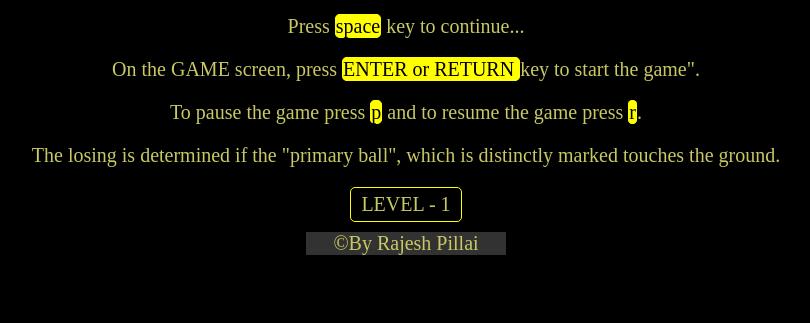
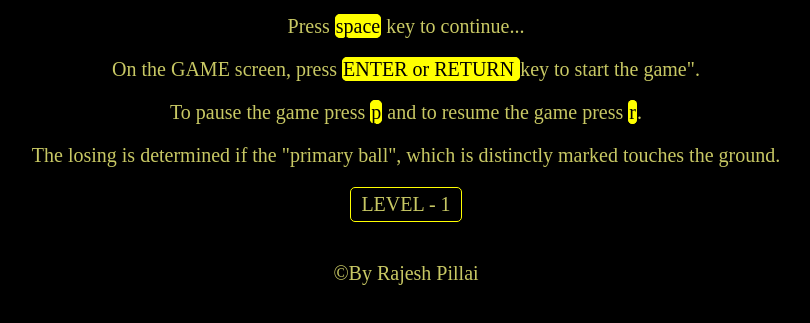
Before and after one commit to rajeshpillai/prework-extreme-breakout-game, a plain HTML site: page index.html in a window 1280 px wide. Shown: the part 105-428 px from the top of the page, without its empty margins (234-1044 px from the left). Drawn offline with Linux system fonts and the light colour scheme; a web font is replaced by a local one.

Commit message:
Updated css

```diff
--- a/css/game.css
+++ b/css/game.css
@@ -53,10 +53,9 @@ html, body {
 }
 
 .copyright {
-  margin: 0 auto;
+  margin: 40px auto;
   width:200px;
-  padding-top: 40px 10;
-  background-color: rgb(50,50,50);
+  -top: 60px;
 }
 
 .splash {
```
